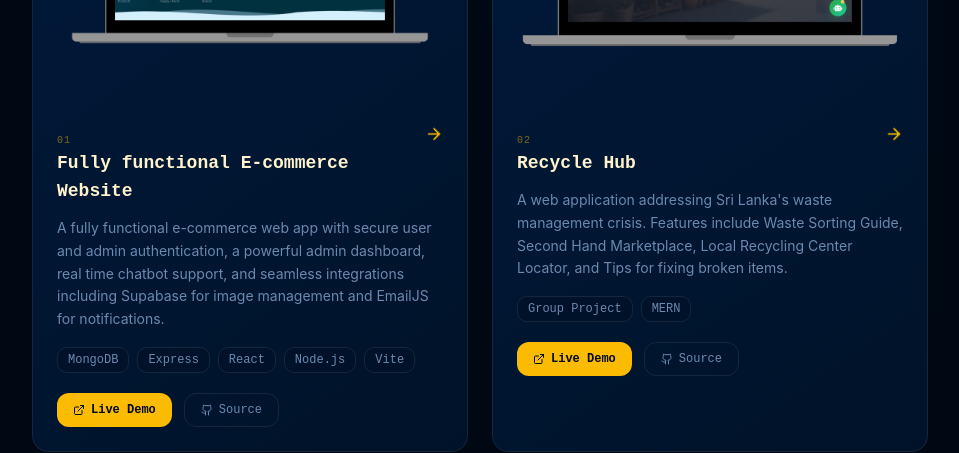
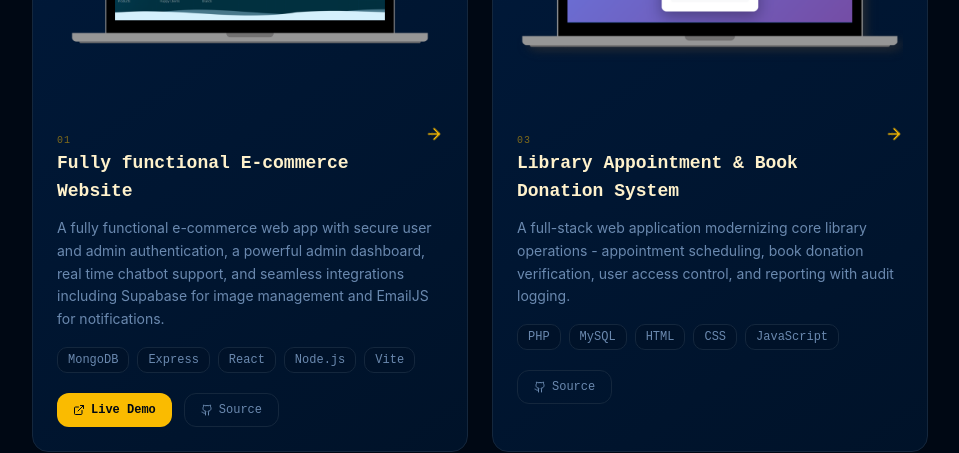
Before and after one commit to neshanpramuditha/My-Portfolio, a React (Vite) app: page / in a window 1280 px wide. Shown: the part 2360-2813 px from the top of the page, without its empty margins (160-1119 px from the left). Built offline with nearby package versions, Linux system fonts and the light colour scheme; the HTML template or start-up script is replaced by a standard one.

Commit message:
Update sections ✨

```diff
--- a/src/components/ProjectsSection.tsx
+++ b/src/components/ProjectsSection.tsx
@@ -17,15 +17,7 @@ const projects = [
     num: "01",
     image: ecommerceMockup,
   },
-  {
-    title: "Recycle Hub",
-    desc: "A web application addressing Sri Lanka's waste management crisis. Features include Waste Sorting Guide, Second Hand Marketplace, Local Recycling Center Locator, and Tips for fixing broken items.",
-    tech: ["Group Project", "MERN"],
-    live: "https://recycle-hub-viva.vercel.app/",
-    github: "https://github.com/neshanpramuditha/RecycleHub.git",
-    num: "02",
-    image: recyclehubMockup,
-  },
+
   {
     title: "Library Appointment & Book Donation System",
     desc: "A full-stack web application modernizing core library operations - appointment scheduling, book donation verification, user access control, and reporting with audit logging.",
```
Also changed, not shown: 1 other file (tests, documents, lock files or other folders).
